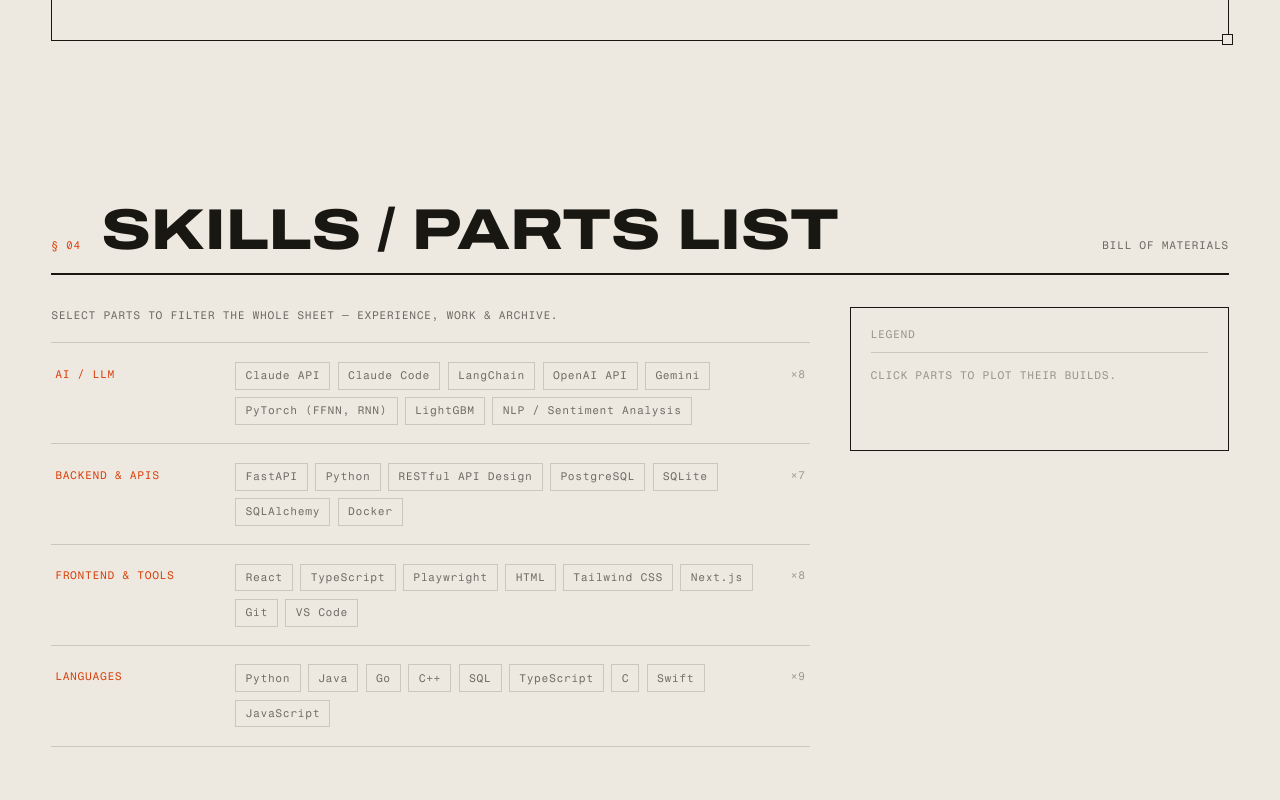
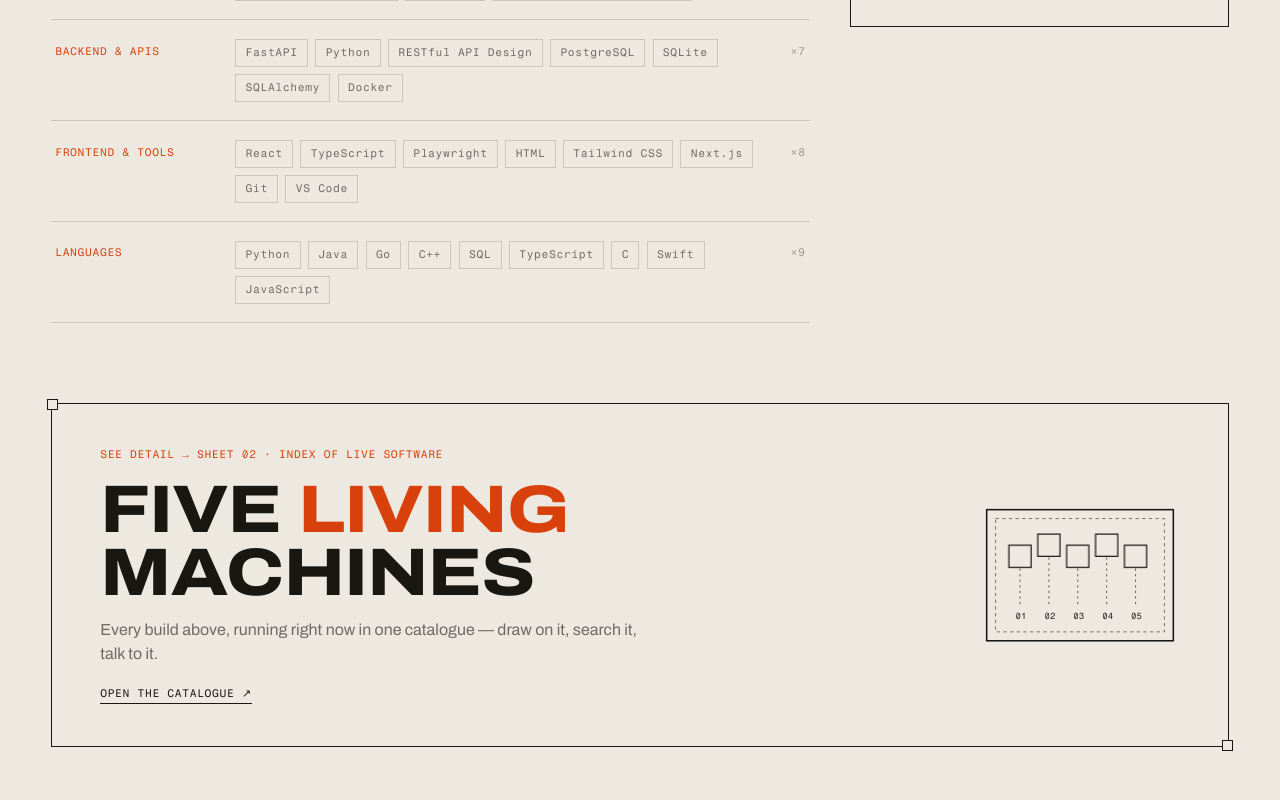
Before and after one commit to TejasRamanujam/portfolio, a React (Vite) app: page / in a window 1280 px wide. Shown: the part 3780-4580 px from the top of the page. Built offline with nearby package versions, Linux system fonts and the light colour scheme.

Commit message:
chore: move Sheet 02 band below Skills / Parts List

```diff
--- a/src/App.jsx
+++ b/src/App.jsx
@@ -474,6 +474,12 @@
           </ol>
         </section>
 
+        {/* -------------------------------------------------- skills */}
+        <section id="skills" className="section" aria-label="Skills">
+          <SectionHead no="04" title="SKILLS / PARTS LIST" note="BILL OF MATERIALS" />
+          <SkillsBoard active={activeSkills} onToggle={toggleSkill} onClear={() => setActiveSkills([])} />
+        </section>
+
         {/* --------------------------------- sheet 02 cross-reference */}
         <section className="section sheetref-wrap" aria-label="Live demos catalogue">
           <a
@@ -533,12 +539,6 @@
           </a>
         </section>
 
-        {/* -------------------------------------------------- skills */}
-        <section id="skills" className="section" aria-label="Skills">
-          <SectionHead no="04" title="SKILLS / PARTS LIST" note="BILL OF MATERIALS" />
-          <SkillsBoard active={activeSkills} onToggle={toggleSkill} onClear={() => setActiveSkills([])} />
-        </section>
-
         {/* ------------------------------------------------- archive */}
         <section className="section" aria-label="Project archive">
           <SectionHead
```
